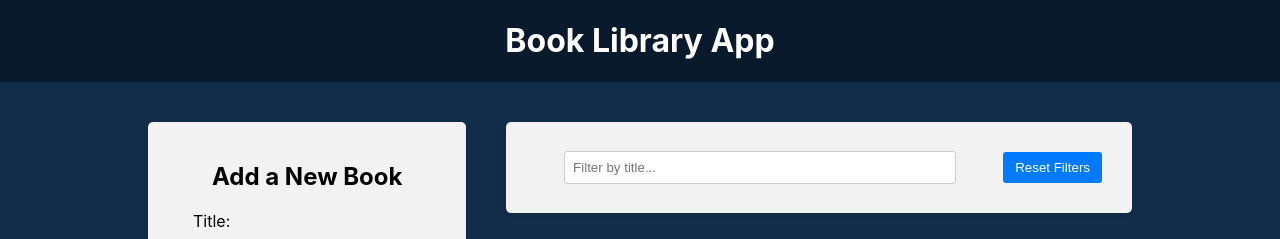
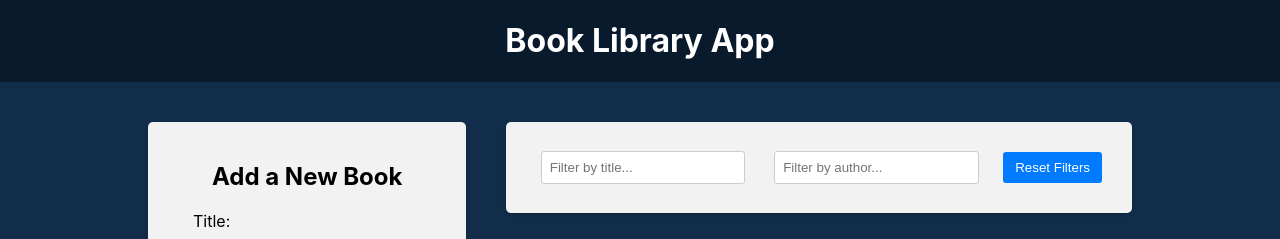
Before and after one commit to NortonFire007/React-course, a React (Create React App) app in the folder BookLibraryApp/frontend/: page / in a window 1280 px wide. Shown: the top 239 px of the page. Built offline with nearby package versions, Linux system fonts and the light colour scheme.

Commit message:
Filter by author

```diff
--- a/BookLibraryApp/frontend/src/components/BookList/BookList.jsx
+++ b/BookLibraryApp/frontend/src/components/BookList/BookList.jsx
@@ -2,12 +2,16 @@
 import { deleteBook, toggleFavorite } from '../../redux/books/actionCreators';
 import { BsBookmarkStarFill } from 'react-icons/bs';
 import { BsBookmarkStar } from 'react-icons/bs';
-import { selectTitleFilter } from '../../redux/slices/filterSlice';
+import {
+  selectTitleFilter,
+  selectAuthorFilter,
+} from '../../redux/slices/filterSlice';
 import './BookList.css';
 
 const BookList = () => {
   const books = useSelector((state) => state.books);
   const titleFilter = useSelector(selectTitleFilter);
+  const authorFilter = useSelector(selectAuthorFilter);
   const dispatch = useDispatch();
 
   const handleDeleteBook = (id) => {
@@ -22,7 +26,10 @@
     const matchesTitle = book.title
       .toLowerCase()
       .includes(titleFilter.toLowerCase());
-    return matchesTitle;
+    const matchesAuthor = book.author
+      .toLowerCase()
+      .includes(authorFilter.toLowerCase());
+    return matchesTitle && matchesAuthor;
   });
 
   return (
--- a/BookLibraryApp/frontend/src/components/Filter/Filter.jsx
+++ b/BookLibraryApp/frontend/src/components/Filter/Filter.jsx
@@ -3,15 +3,22 @@
   setTitleFilter,
   selectTitleFilter,
   resetFilters,
+  setAuthorFilter,
+  selectAuthorFilter,
 } from '../../redux/slices/filterSlice';
 import './Filter.css';
 
 const Filter = () => {
   const dispatch = useDispatch();
   const titleFilter = useSelector(selectTitleFilter);
+  const authorFilter = useSelector(selectAuthorFilter);
 
   const handleTitleFilterChange = (e) => {
     dispatch(setTitleFilter(e.target.value));
+  };
+
+  const handleAuthorFilterChange = (e) => {
+    dispatch(setAuthorFilter(e.target.value));
   };
 
   const handleResetFilters = () => {
@@ -29,6 +36,14 @@
             placeholder="Filter by title..."
           ></input>
         </div>
+        <div className="filter-group">
+          <input
+            value={authorFilter}
+            onChange={handleAuthorFilterChange}
+            type="text"
+            placeholder="Filter by author..."
+          ></input>
+        </div>
         <button type="button" onClick={handleResetFilters}>
           Reset Filters
         </button>
--- a/BookLibraryApp/frontend/src/redux/slices/filterSlice.js
+++ b/BookLibraryApp/frontend/src/redux/slices/filterSlice.js
@@ -2,6 +2,7 @@
 
 const initialState = {
   title: '',
+  author: '',
 };
 
 const filterSlice = createSlice({
@@ -13,14 +14,19 @@
       //state.title = action.payload;This is only possible in slides thanks to the immer library
       //(we can change the state instead of creating a new array) return is not needed
     },
+    setAuthorFilter: (state, action) => {
+      state.author = action.payload;
+    },
     resetFilters: (state) => {
       return initialState;
     },
   },
 });
 
-export const { setTitleFilter, resetFilters } = filterSlice.actions;
+export const { setTitleFilter, resetFilters, setAuthorFilter } =
+  filterSlice.actions;
 
 export const selectTitleFilter = (state) => state.filter.title;
+export const selectAuthorFilter = (state) => state.filter.author;
 
 export default filterSlice.reducer;
```
